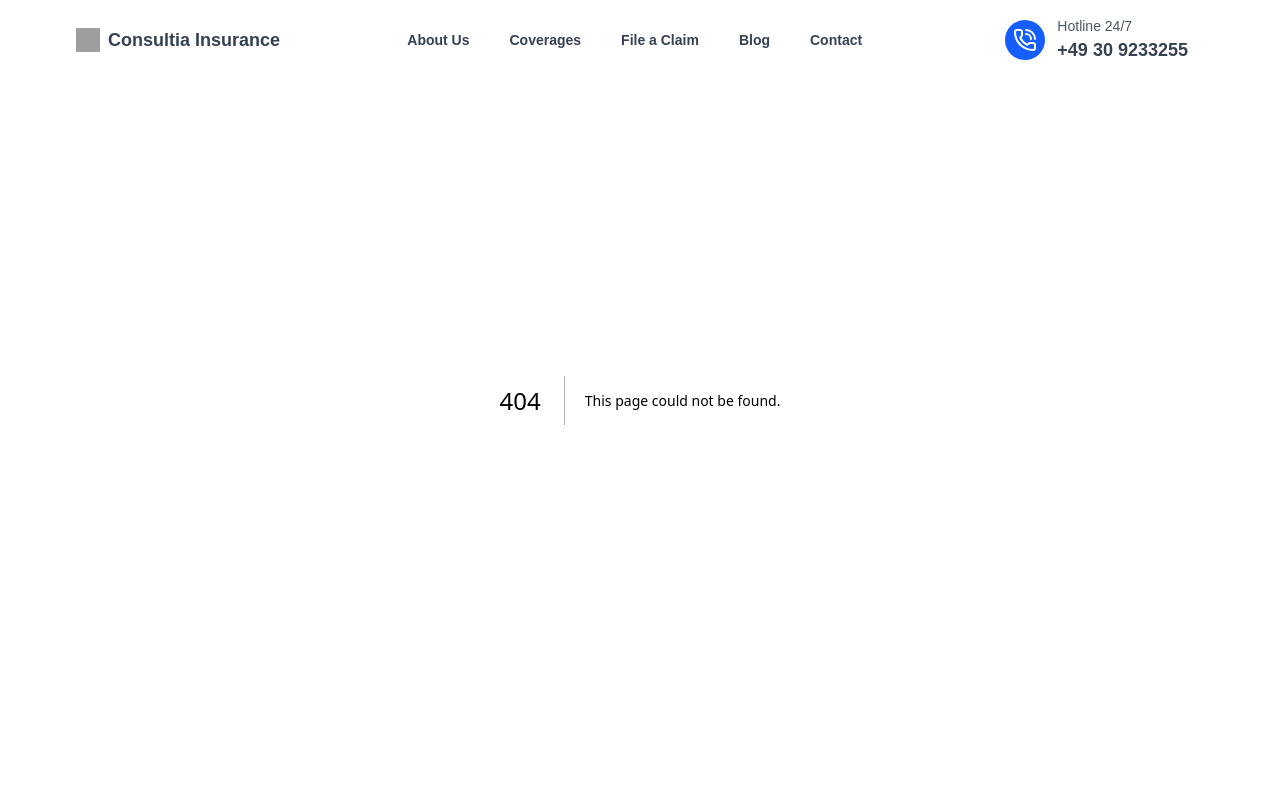
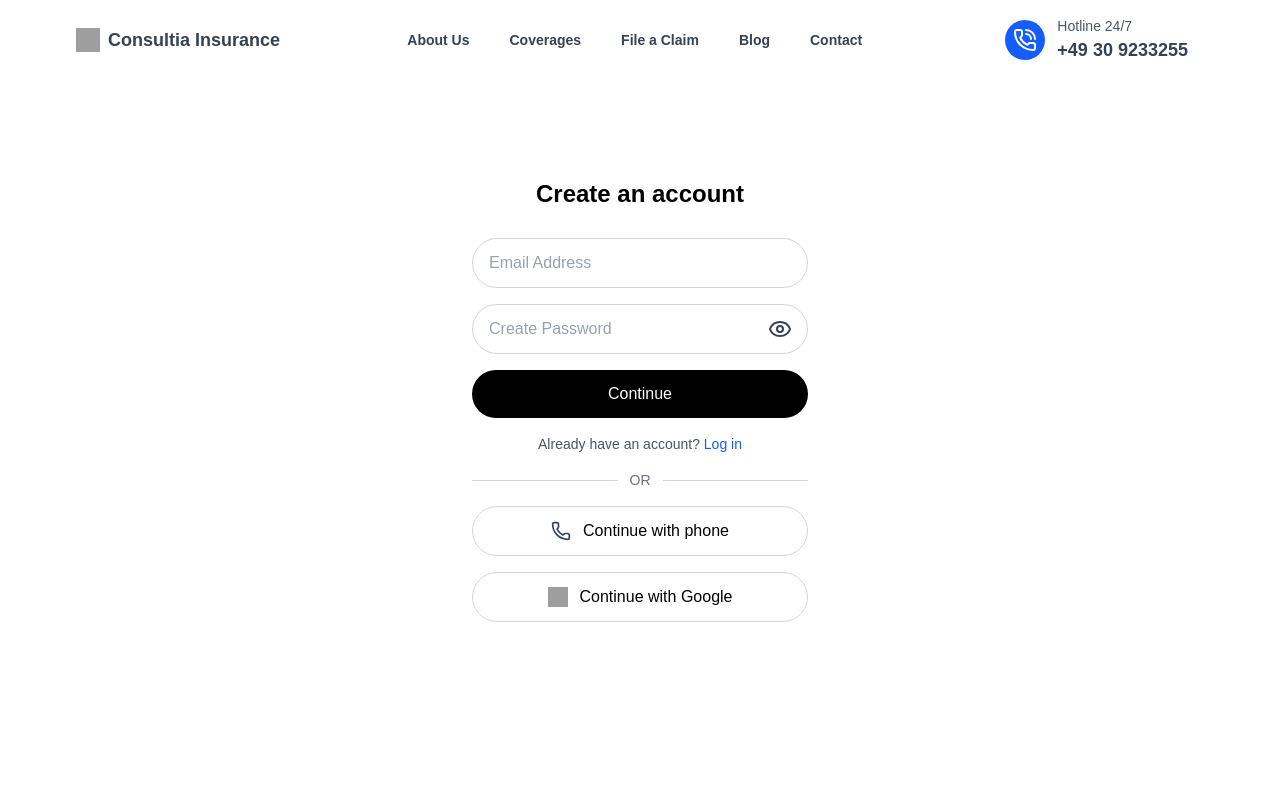
Before and after one commit to codenihar/mach-consultants, a Next.js app: page /auth/signup in a window 1280 px wide. Before the commit this address had no page. Shown: the top 800 px of the page. Built offline with nearby package versions, Linux system fonts and the light colour scheme; grey boxes are pictures that could not be loaded.

Commit message:
added authenticaton pages

```diff
--- /dev/null
+++ b/src/app/auth/signin/page.tsx
@@ -0,0 +1,76 @@
+"use client";
+import { Eye, EyeOff, Phone } from "lucide-react";
+import React, { useState } from "react";
+
+const CreateAccount: React.FC = () => {
+  const [showPassword, setShowPassword] = useState(false);
+  return (
+    <div className="min-h-screen flex items-center justify-center bg-white">
+      <div className="w-full max-w-sm p-6 space-y-4">
+        <h2 className="text-2xl font-semibold text-center text-black pb-3">
+          Welcome Back
+        </h2>
+
+        <input
+          type="email"
+          placeholder="Email Address"
+          className="w-full px-4 py-3 rounded-full border border-gray-300 placeholder:text-gray-400 text-black focus:outline-none focus:ring-1 focus:ring-black"
+        />
+
+        <div className="relative">
+          <input
+            type={showPassword ? "text" : "password"}
+            placeholder="Enter Password"
+            className="w-full px-4 py-3 rounded-full border border-gray-300 placeholder:text-gray-400 text-black focus:outline-none focus:ring-1 focus:ring-black"
+          />
+          <span className="text-gray-700 absolute top-1/2 -translate-y-1/2 right-4 cursor-pointer">
+            {showPassword ? (
+              <EyeOff onClick={() => setShowPassword(!showPassword)} />
+            ) : (
+              <Eye onClick={() => setShowPassword(!showPassword)} />
+            )}
+          </span>
+        </div>
+
+        <button className="cursor-pointer w-full py-3 bg-black text-white rounded-full font-medium hover:bg-gray-900 transition">
+          Continue
+        </button>
+
+        <div className="text-center text-sm text-gray-600">
+          Don't have an account?{" "}
+          <a href="/auth/signup" className="text-blue-600 hover:underline">
+            Sign up
+          </a>
+        </div>
+
+        <div className="flex items-center justify-center">
+          <hr className="flex-grow border-gray-300" />
+          <span className="px-3 text-gray-500 text-sm">OR</span>
+          <hr className="flex-grow border-gray-300" />
+        </div>
+
+        <button className="cursor-pointer w-full flex items-center justify-center gap-3 py-3 border border-gray-300 rounded-full hover:bg-gray-50 transition">
+          <span className="text-lg">
+            <Phone className="text-gray-700 w-5 h-5" />
+          </span>
+          <span className="text-md font-medium text-black">
+            Continue with phone
+          </span>
+        </button>
+
+        <button className="cursor-pointer w-full flex items-center justify-center gap-3 py-3 border border-gray-300 rounded-full hover:bg-gray-50 transition">
+          <img
+            src="https://www.gstatic.com/firebasejs/ui/2.0.0/images/auth/google.svg"
+            alt="Google"
+            className="w-5 h-5"
+          />
+          <span className="text-md font-medium text-black">
+            Continue with Google
+          </span>
+        </button>
+      </div>
+    </div>
+  );
+};
+
+export default CreateAccount;
--- /dev/null
+++ b/src/app/auth/signup/page.tsx
@@ -0,0 +1,76 @@
+"use client";
+import { Eye, EyeOff, Phone } from "lucide-react";
+import React, { useState } from "react";
+
+const CreateAccount: React.FC = () => {
+  const [showPassword, setShowPassword] = useState(false);
+  return (
+    <div className="min-h-screen flex items-center justify-center bg-white">
+      <div className="w-full max-w-sm p-6 space-y-4">
+        <h2 className="text-2xl font-semibold text-center text-black pb-3">
+          Create an account
+        </h2>
+
+        <input
+          type="email"
+          placeholder="Email Address"
+          className="w-full px-4 py-3 rounded-full border border-gray-300 placeholder:text-gray-400 text-black focus:outline-none focus:ring-1 focus:ring-black"
+        />
+
+        <div className="relative">
+          <input
+            type={showPassword ? "text" : "password"}
+            placeholder="Create Password"
+            className="w-full px-4 py-3 rounded-full border border-gray-300 placeholder:text-gray-400 text-black focus:outline-none focus:ring-1 focus:ring-black"
+          />
+          <span className="text-gray-700 absolute top-1/2 -translate-y-1/2 right-4 cursor-pointer">
+            {showPassword ? (
+              <EyeOff onClick={() => setShowPassword(!showPassword)} />
+            ) : (
+              <Eye onClick={() => setShowPassword(!showPassword)} />
+            )}
+          </span>
+        </div>
+
+        <button className="cursor-pointer w-full py-3 bg-black text-white rounded-full font-medium hover:bg-gray-900 transition">
+          Continue
+        </button>
+
+        <div className="text-center text-sm text-gray-600">
+          Already have an account?{" "}
+          <a href="/auth/signin" className="text-blue-600 hover:underline">
+            Log in
+          </a>
+        </div>
+
+        <div className="flex items-center justify-center">
+          <hr className="flex-grow border-gray-300" />
+          <span className="px-3 text-gray-500 text-sm">OR</span>
+          <hr className="flex-grow border-gray-300" />
+        </div>
+
+        <button className="cursor-pointer w-full flex items-center justify-center gap-3 py-3 border border-gray-300 rounded-full hover:bg-gray-50 transition">
+          <span className="text-lg">
+            <Phone className="text-gray-700 w-5 h-5" />
+          </span>
+          <span className="text-md font-medium text-black">
+            Continue with phone
+          </span>
+        </button>
+
+        <button className="cursor-pointer w-full flex items-center justify-center gap-3 py-3 border border-gray-300 rounded-full hover:bg-gray-50 transition">
+          <img
+            src="https://www.gstatic.com/firebasejs/ui/2.0.0/images/auth/google.svg"
+            alt="Google"
+            className="w-5 h-5"
+          />
+          <span className="text-md font-medium text-black">
+            Continue with Google
+          </span>
+        </button>
+      </div>
+    </div>
+  );
+};
+
+export default CreateAccount;
```
